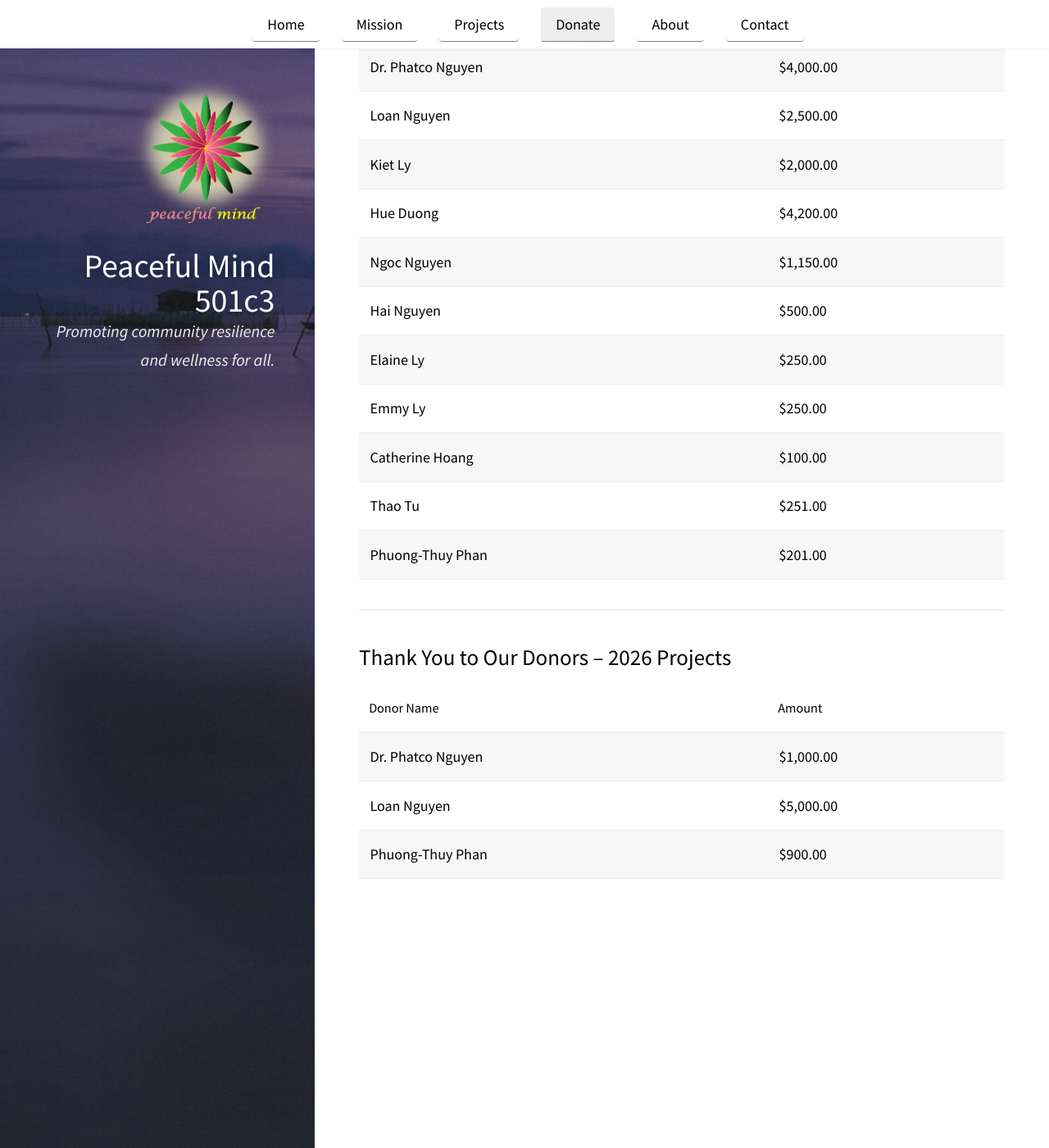
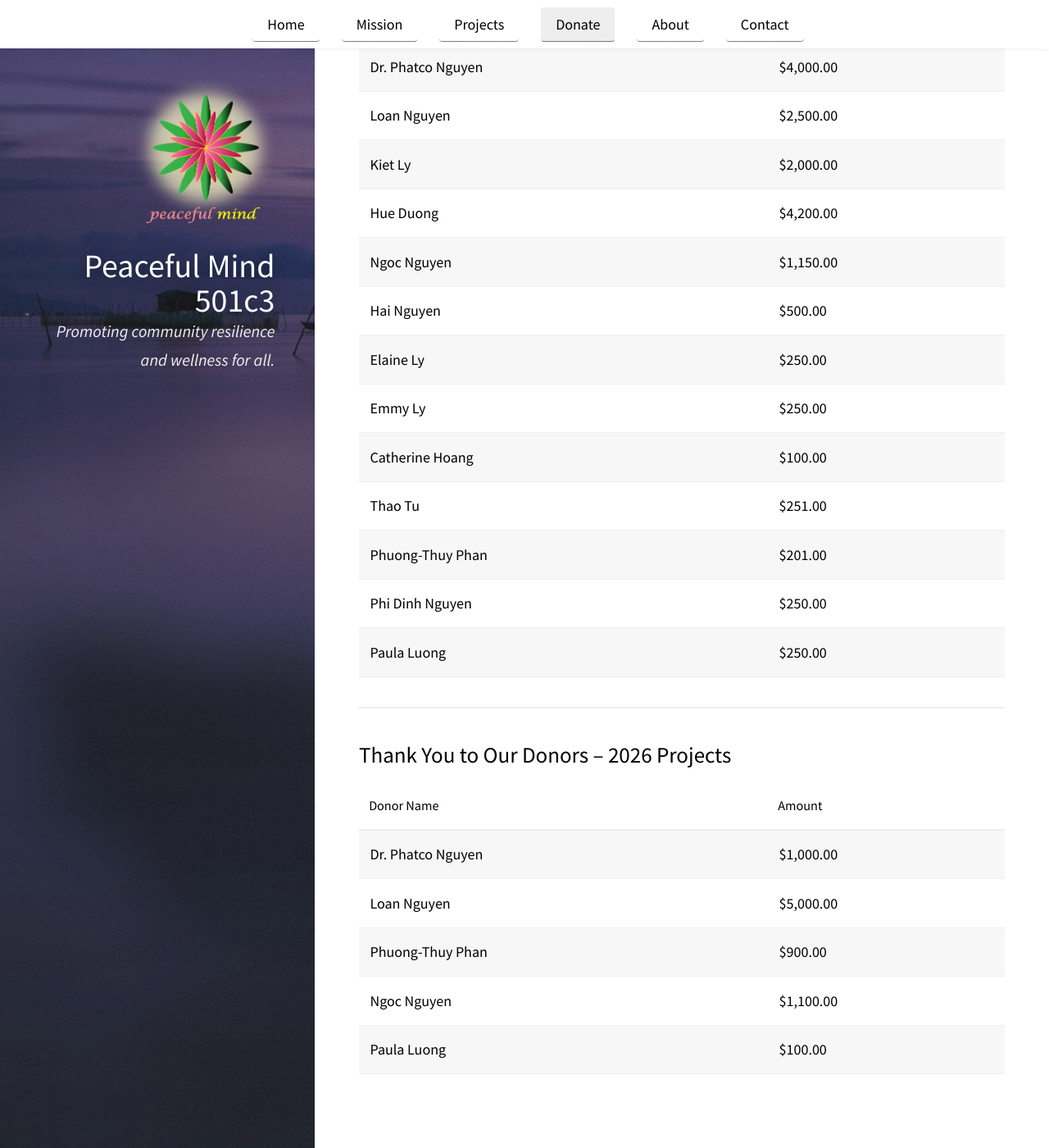
Before and after one commit to peacefulcenter/peacefulcenter.github.io, a Jekyll site: the page built from pages/donate.md, in a window 1280 px wide and 1400 px high, scrolled down 1726 px. Shown: the whole window at 82% size. Built offline with Jekyll 4.4.1, drawn with Linux system fonts in a browser that asks for light colours; our own code applies the rules of GitHub Pages for plain Markdown files.

Commit message:
Update donors

```diff
--- a/pages/donate.md
+++ b/pages/donate.md
@@ -97,6 +97,8 @@ _Peaceful Mind 501C3 is a tax-exempt organization. Tax ID: 39-2930680. Your dona
 | Catherine Hoang   | $100.00   |
 | Thao Tu           | $251.00   |
 | Phuong-Thuy Phan  | $201.00   |
+| Phi Dinh Nguyen   | $250.00   |
+| Paula Luong       | $250.00   |
 
 ---
 
@@ -107,3 +109,5 @@ _Peaceful Mind 501C3 is a tax-exempt organization. Tax ID: 39-2930680. Your dona
 | Dr. Phatco Nguyen | $1,000.00 |
 | Loan Nguyen       | $5,000.00 |
 | Phuong-Thuy Phan  | $900.00   |
+| Ngoc Nguyen       | $1,100.00 |
+| Paula Luong       | $100.00   |
```
Also changed, not shown: pages/projects.md (+2 -2 lines).
